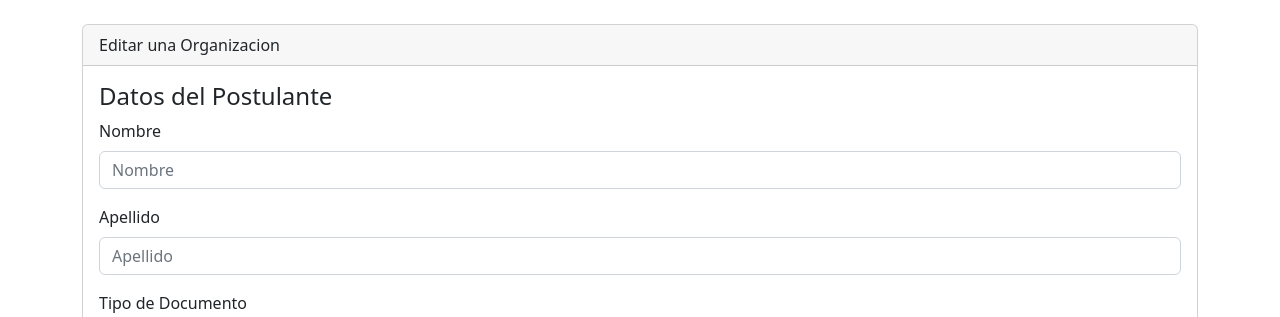
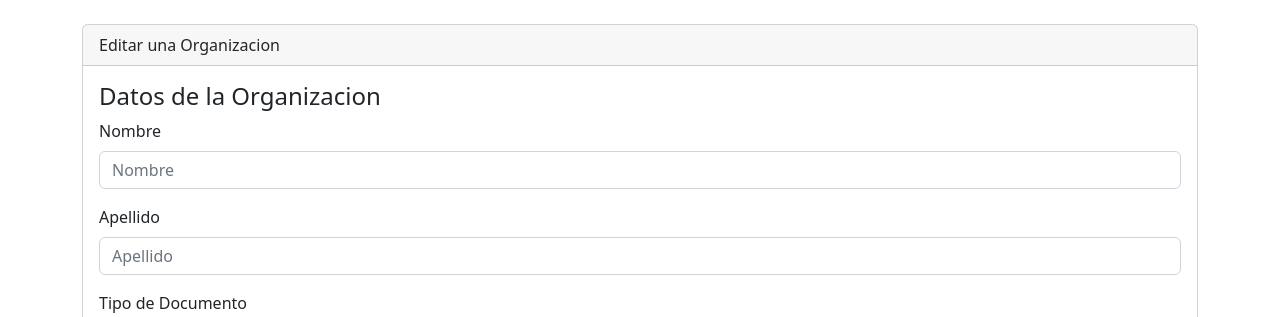
Before and after one commit to EdgarGcba/consultoraispc, a Django app: template consultora/templates/organizaciones/editar.html in a window 1280 px wide. Shown: the part 56-373 px from the top of the page. Run offline with Django 3.2, Linux system fonts and the light colour scheme; the template is opened without the code that fills it: values that come from a table or form of the project are taken from there, others are empty.

Commit message:
Change editar.html and inicio.html

```diff
--- a/consultora/templates/organizaciones/editar.html
+++ b/consultora/templates/organizaciones/editar.html
@@ -1,6 +1,6 @@
 {% extends "base.html"%}
 
-{% block titulo %} EditarPostulante {% endblock %}
+{% block titulo %} Editar Organizacion {% endblock %}
 
 {% block contenido %}
 <div class="card">
@@ -8,7 +8,7 @@
         Editar una Organizacion
     </div>
     <div class="card-body">
-        <h4 class="card-title">Datos del Postulante</h4>
+        <h4 class="card-title">Datos de la Organizacion</h4>
         {% include 'organizaciones/form.html' %}
     </div>
     <div class="card-footer text-muted">
--- a/consultora/templates/paginas/inicio.html
+++ b/consultora/templates/paginas/inicio.html
@@ -6,8 +6,8 @@
 <div class="p-5 mb-4 bg-light rounded-3">
     <div class="container-fluid py-5">
       <h1 class="display-5 fw-bold">Consultora RRHH</h1>
-      <p class="col-md-8 fs-4">Registrar Postulantes</p>
-      <button class="btn btn-primary btn-lg" type="button">Registrar</button>
+      <p class="col-md-8 fs-4">Bienvenidos a Consultora ISPC. Somos Especialistas en RRHH IT</p>
+      <button class="btn btn-primary btn-lg" href="{{ url 'postulantes' }}"type="button">Empezar</button>
     </div>
   </div>
 {% endblock %}
```
